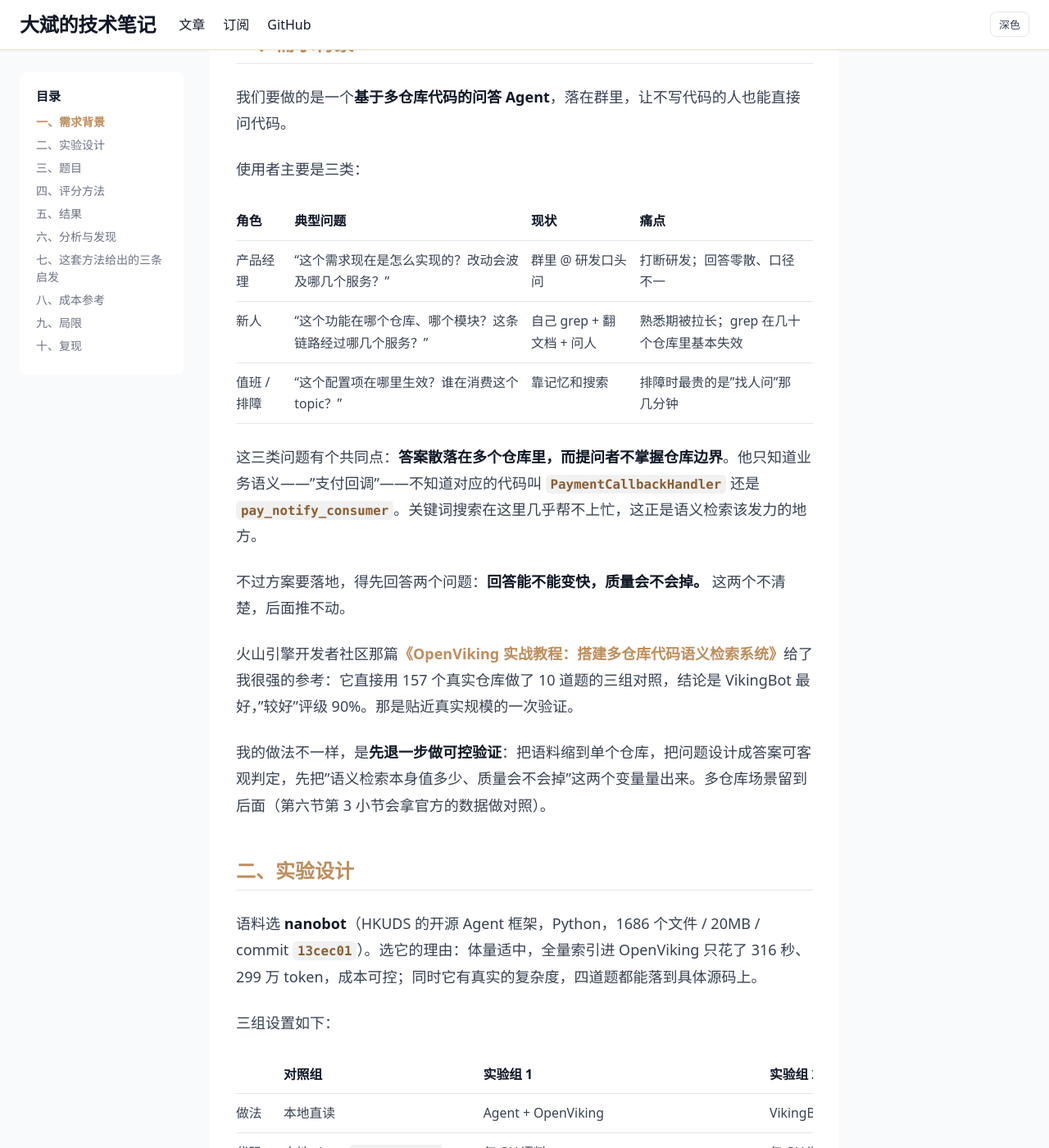
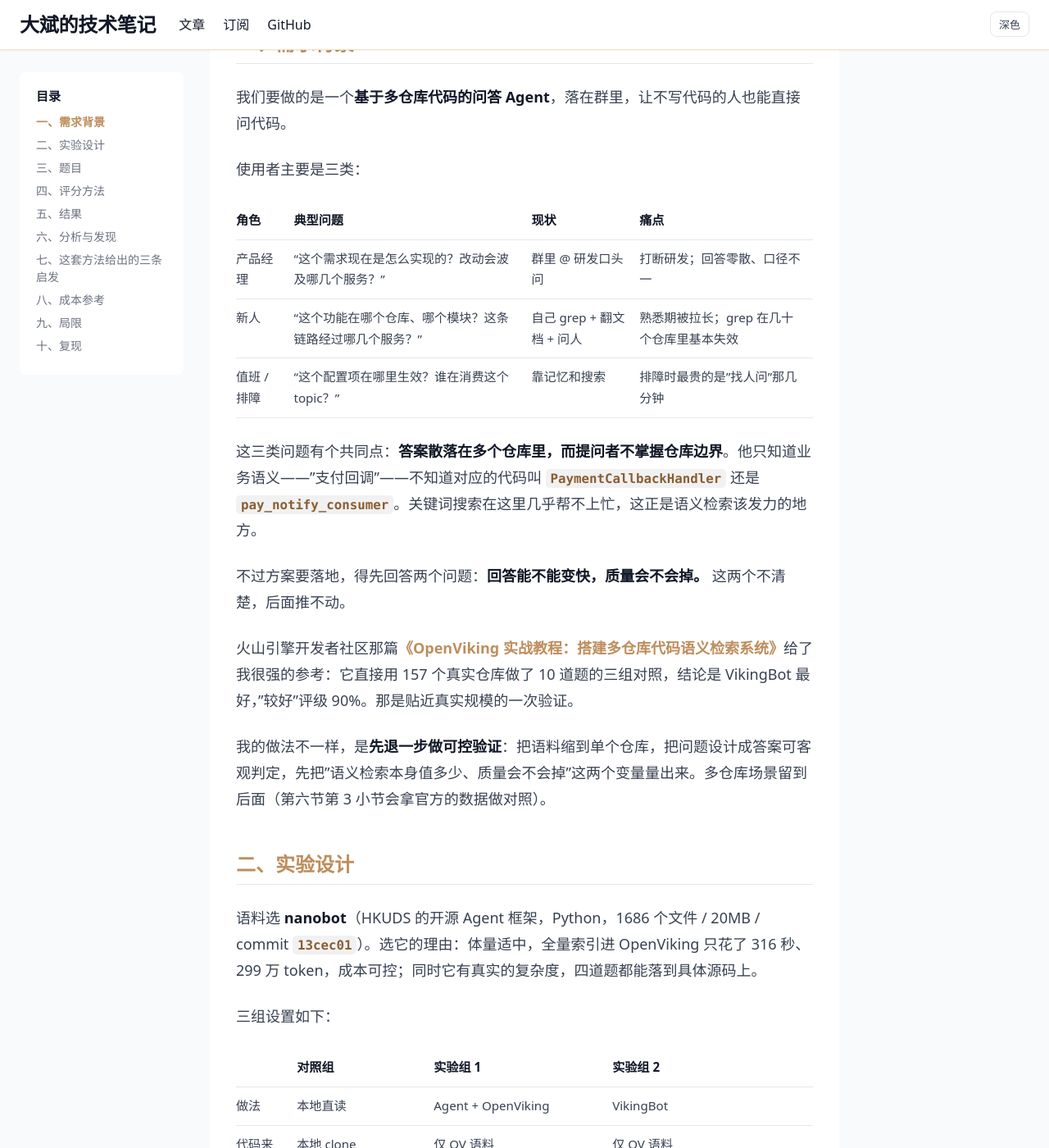
Before and after one commit to shengbinxu/shengbinxu.github.io, a Jekyll site: the page built from _posts/2026-10-05-ai-codebase-qa-benchmark.md, in a window 1280 px wide and 1400 px high, scrolled down 282 px. Shown: the whole window at 82% size. Built offline with Jekyll 4.4.1, drawn with Linux system fonts in a browser that asks for light colours.

Commit message:
补回被误删的表格单元格断行规则；表内字号 0.84em 避免横向滚动

```diff
--- a/assets/css/style.css
+++ b/assets/css/style.css
@@ -303,7 +303,9 @@
 .prose > table {
   width: 100%;
   max-width: 100%;
-  font-size: 0.875em;   /* 与 yinwang 的 typography 一致 */
+  /* 0.84em（而非 typography 默认的 0.875em）：让含长路径的表在 704px 内排下，
+     避免横向滚动条。配合单元格 overflow-wrap 断行。 */
+  font-size: 0.84em;
 }
 .prose > pre { max-width: 100%; }
 
@@ -407,6 +409,13 @@
   display: block;
   overflow-x: auto;
 }
+
+/* 单元格内允许长串在必要时断行，否则 viking://user/... 这类长路径
+   会把表格最小宽度撑到 780px 以上，逼出横向滚动条。
+   用 anywhere 而非 break-word：只有 anywhere 会影响 min-content 计算。 */
+.prose table th,
+.prose table td { overflow-wrap: anywhere; }
+.prose table code { overflow-wrap: anywhere; }
 
 .prose table thead { border-bottom: 1px solid var(--border); }
 
```
